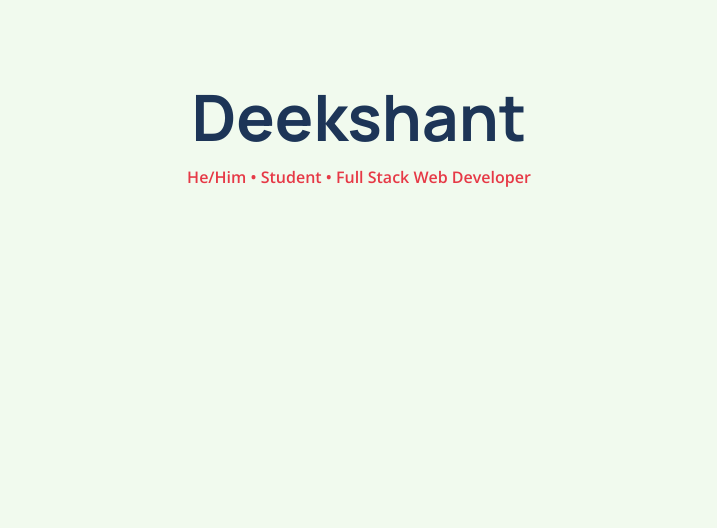
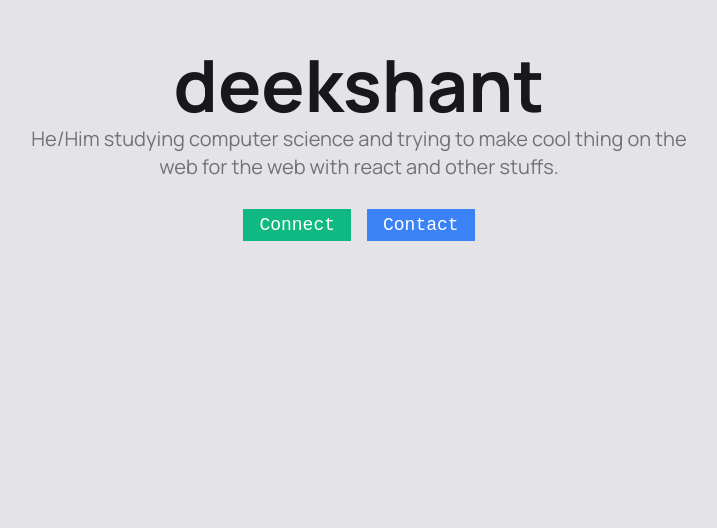
Before and after one commit to d33kshant/d33kshant.github.io, a React (Create React App) app: page / in a window 1280 px wide. Shown: the part 271-799 px from the top of the page, without its empty margins (281-998 px from the left). Built offline with nearby package versions, Linux system fonts and the light colour scheme.

Commit message:
Update Main section styles

```diff
--- a/src/secttions/Main.js
+++ b/src/secttions/Main.js
@@ -2,23 +2,32 @@ import { motion } from 'framer-motion'
 
 const MainSection = () => {
 	return (
-		<div className="p-[16px] w-full h-full bg-[#f1faee] text-[#1d3557] flex flex-col items-center justify-center relative">
+		<div className="p-[16px] w-full h-full bg-zinc-200 flex flex-col items-center justify-center relative">
 			<motion.h3
 				initial={{ y: -16, opacity: 0 }}
 				animate={{ y: 0, opacity: 1 }}
 				transition={{ duration: 0.5 }}
-				className="text-[64px] font-bold font-manrope"
+				className="text-5xl md:text-7xl font-bold font-manrope text-zinc-900"
 			>
-				Deekshant
+				deekshant
 			</motion.h3>
 			<motion.p
 				initial={{ y: -16, opacity: 0 }}
-				animate={{ y: 0, opacity: 1 }}
+				animate={{ y: 4, opacity: 1 }}
 				transition={{ delay: 0.5, duration: 0.5 }}
-				className="font-sans font-semibold text-[#e63946]"
+				className="font-manrope max-w-2xl text-center text-lg mt-1 md:m-0 md:text-xl text-zinc-500"
 			>
-				He/Him • Student • Full Stack Web Developer
+				He/Him studying computer science and trying to make cool thing on the web for the web with react and other stuffs.
 			</motion.p>
+			<motion.div
+				initial={{ y: 0, opacity: 0 }}
+				animate={{ y: 32., opacity: 1 }}
+				transition={{ delay: 1, duration: 0.5 }}
+				className="flex gap-4 items-center"
+			>
+				<a href="https://linkedin.com/in/d33kshant" className="font-monospace px-4 py-0.5 text-lg bg-emerald-500">Connect</a>
+				<a href="mailto:d33kshant@gmail.com" className="font-monospace px-4 py-0.5 text-lg bg-blue-500">Contact</a>
+			</motion.div>
 		</div>
 	)
 }
```
